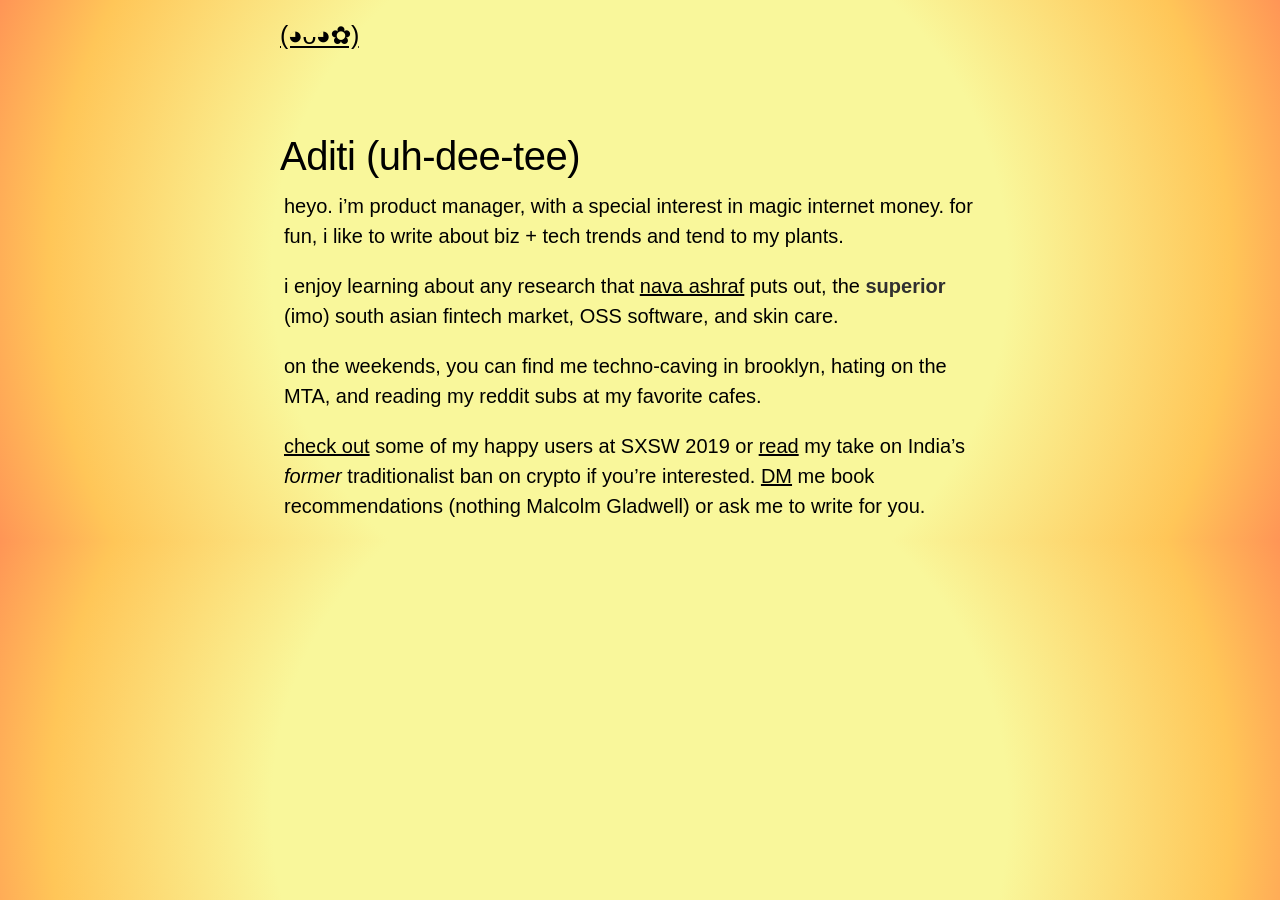
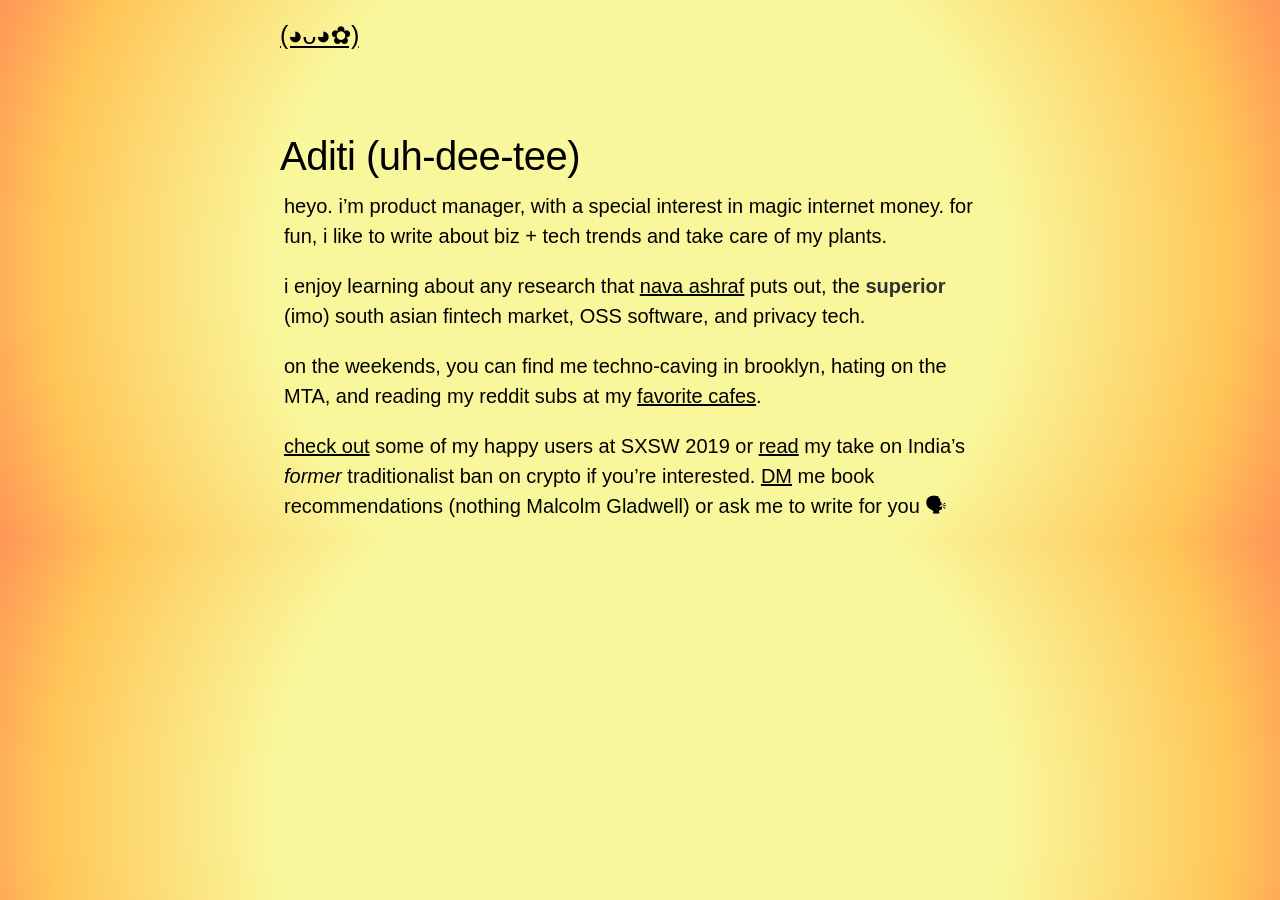
Before and after one commit to adeets-22/adeets-22.github.io, a Jekyll site: the page built from index.md, in a window 1280 px wide. Built offline with Jekyll 4.4.1, drawn with Linux system fonts in a browser that asks for light colours.

Commit message:
Update index.md

```diff
--- a/index.md
+++ b/index.md
@@ -5,10 +5,10 @@ title: About
 
 # Aditi (uh-dee-tee)
 
-heyo. i'm product manager, with a special interest in magic internet money. for fun, i like to write about biz + tech trends and tend to my plants.
+heyo. i'm product manager, with a special interest in magic internet money. for fun, i like to write about biz + tech trends and take care of my plants.
 
-i enjoy learning about any research that [nava ashraf](https://ashrafnava.wordpress.com/) puts out, the **superior** (imo) south asian fintech market, OSS software, and skin care.
+i enjoy learning about any research that [nava ashraf](https://ashrafnava.wordpress.com/) puts out, the **superior** (imo) south asian fintech market, OSS software, and privacy tech.
 
-on the weekends, you can find me techno-caving in brooklyn, hating on the MTA, and reading my reddit subs at my favorite cafes.
+on the weekends, you can find me techno-caving in brooklyn, hating on the MTA, and reading my reddit subs at my [favorite cafes](https://www.notion.so/cafe-workspots-80b6b55555524fe88185d20806e30967).
 
-[check out](https://www.youtube.com/watch?v=NhHs1lPCzK0https://www.youtube.com/watch?v=NhHs1lPCzK0) some of my happy users at SXSW 2019 or [read](https://thejuggernaut.com/article?id=7vkLiVyhWm5guuwTPcbTCl) my take on India's *former* traditionalist ban on crypto if you're interested. [DM](https://twitter.com/adeets_22) me book recommendations (nothing Malcolm Gladwell) or ask me to write for you.
+[check out](https://www.youtube.com/watch?v=NhHs1lPCzK0https://www.youtube.com/watch?v=NhHs1lPCzK0) some of my happy users at SXSW 2019 or [read](https://thejuggernaut.com/article?id=7vkLiVyhWm5guuwTPcbTCl) my take on India's *former* traditionalist ban on crypto if you're interested. [DM](https://twitter.com/adeets_22) me book recommendations (nothing Malcolm Gladwell) or ask me to write for you 🗣
```
